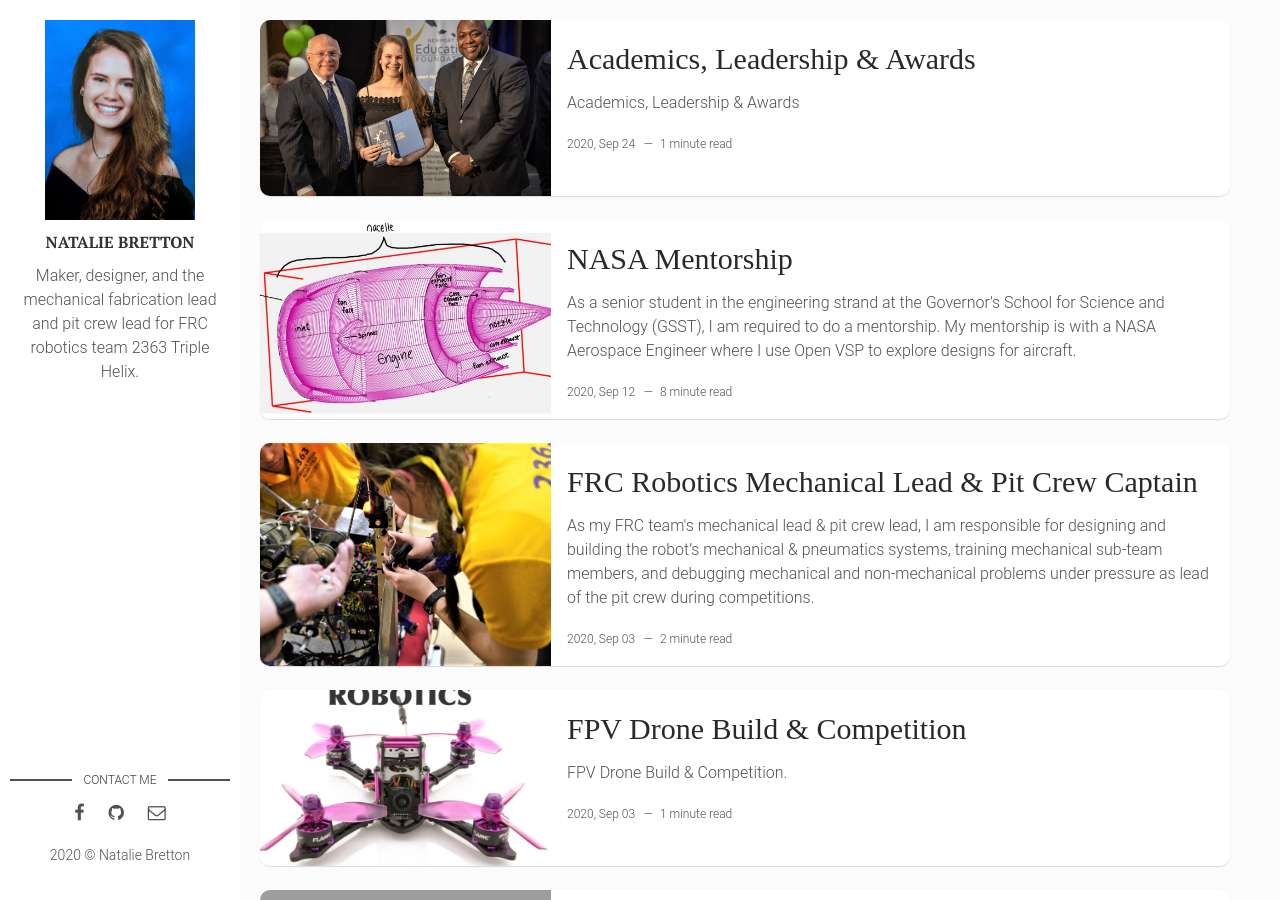
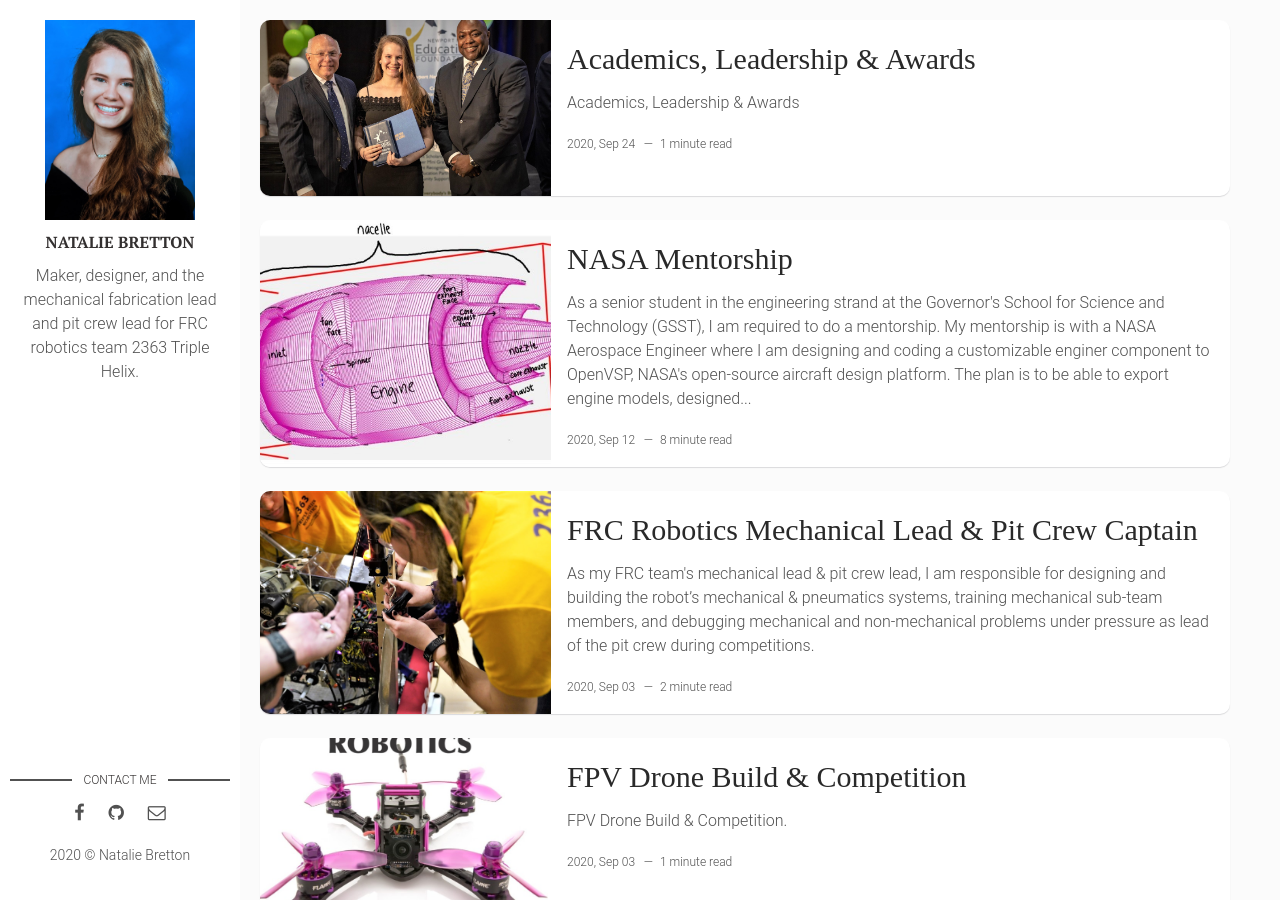
Before and after one commit to natgrrl/natgrrl.github.io, a Jekyll site: the page built from index.html, in a window 1280 px wide and 900 px high. Built offline with Jekyll 4.4.1, drawn with Linux system fonts in a browser that asks for light colours; grey boxes are pictures that could not be loaded.

Commit message:
Update 2020-09-12-nasa-mentorship.markdown

```diff
--- a/_posts/2020-09-12-nasa-mentorship.markdown
+++ b/_posts/2020-09-12-nasa-mentorship.markdown
@@ -2,7 +2,7 @@
 layout: post
 title: "NASA Mentorship"
 date: 2020-09-12
-description: As a senior student in the engineering strand at the Governor's School for Science and Technology (GSST),  I am required to do a mentorship. My mentorship is with a NASA Aerospace Engineer where I use Open VSP to explore designs for aircraft.  # Add post description (optional)
+description: As a senior student in the engineering strand at the Governor's School for Science and Technology (GSST),  I am required to do a mentorship. My mentorship is with a NASA Aerospace Engineer where I am designing and coding a customizable enginer component to OpenVSP, NASA's open-source aircraft design platform.  The plan is to be able to export engine models, designed with this component, to engineering analysis programs to study things like the CFD, or computational fluid dynamics, of the aircraft  # Add post description (optional)
 img: Nasa-4.jpg # Add image post (optional)
 tags: [NASA, ENGINEERING, CAD]
 ---
```
